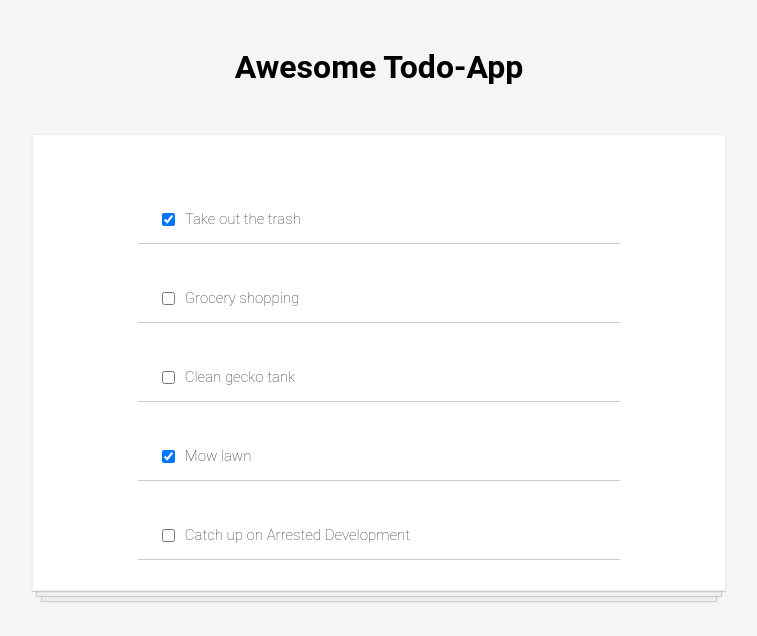
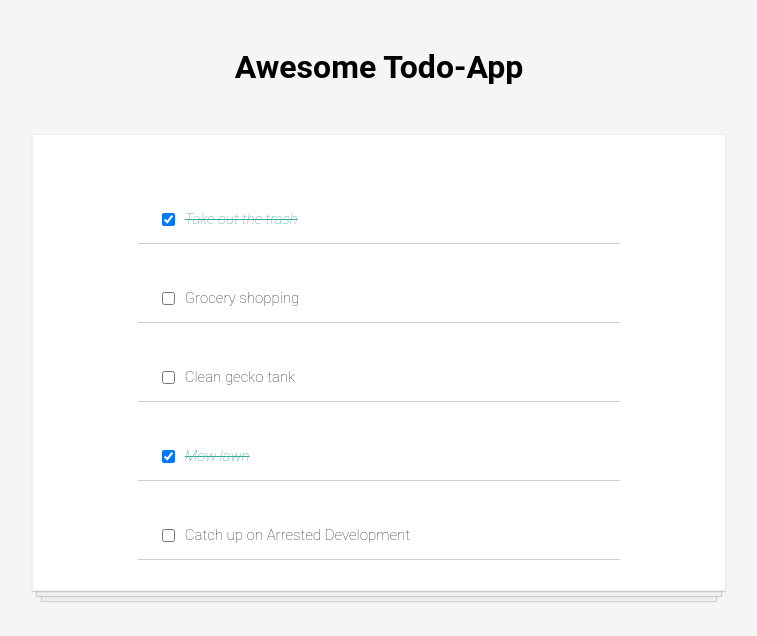
Before and after one commit to Sulaymon333/react-mastery, a React (Create React App) app: page / in a window 1280 px wide. Shown: the top 636 px of the page, without its empty margins (261-1018 px from the left). Built offline with nearby package versions, Linux system fonts and the light colour scheme.

Commit message:
completes item style implemented

```diff
--- a/src/TodoItem.js
+++ b/src/TodoItem.js
@@ -1,10 +1,18 @@
 import React from 'react';
 
-const TodoItem = ({ todo, handleChange }) => (
-    <div className="todo-item">
-        <input type="checkbox" checked={todo.completed} onChange={() => handleChange(todo.id)} />
-        <p>{todo.text}</p>
-    </div>
-);
+const TodoItem = ({ todo, handleChange }) => {
+    const completedStyle = {
+        color: '#3aaaa3',
+        fontStyle: 'italic',
+        textDecoration: 'line-through'
+    };
+
+    return (
+        <div className="todo-item">
+            <input type="checkbox" checked={todo.completed} onChange={() => handleChange(todo.id)} />
+            <p style={todo.completed ? completedStyle : null}>{todo.text}</p>
+        </div>
+    );
+};
 
 export default TodoItem;
```
